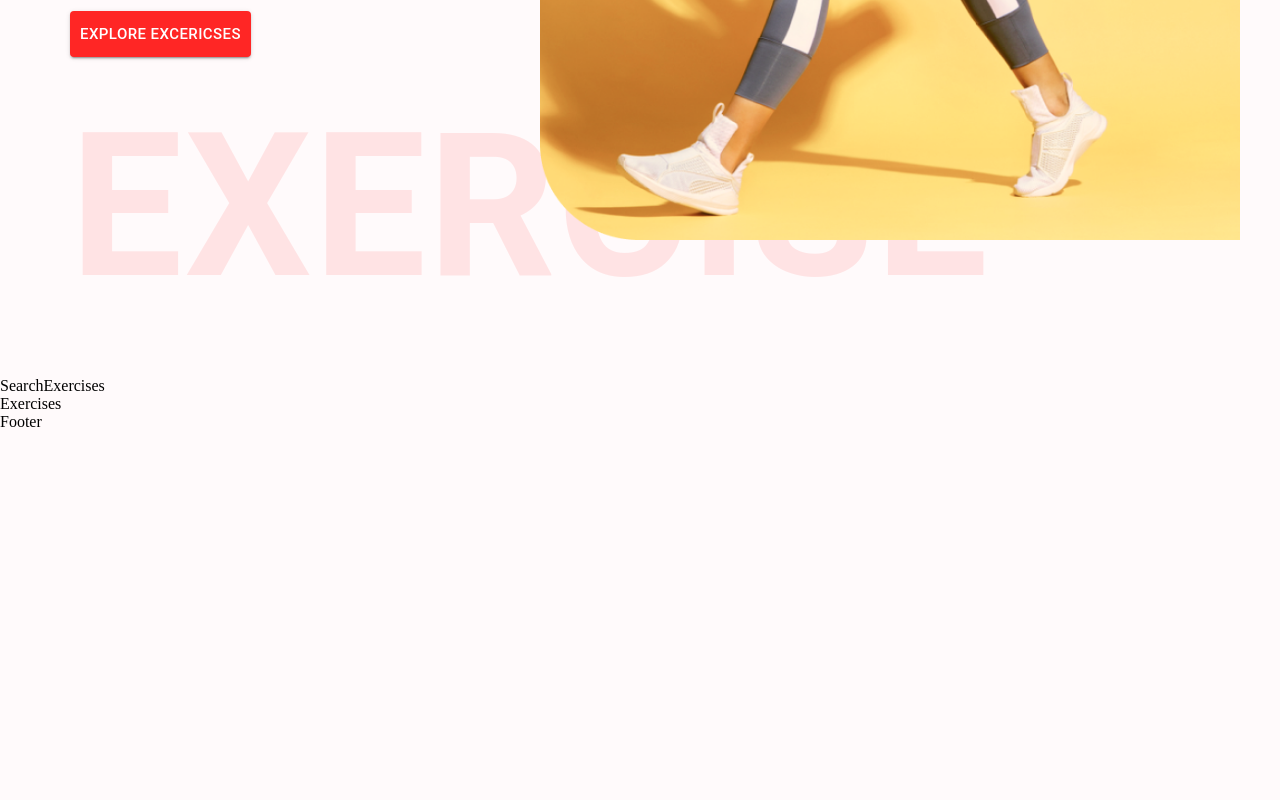
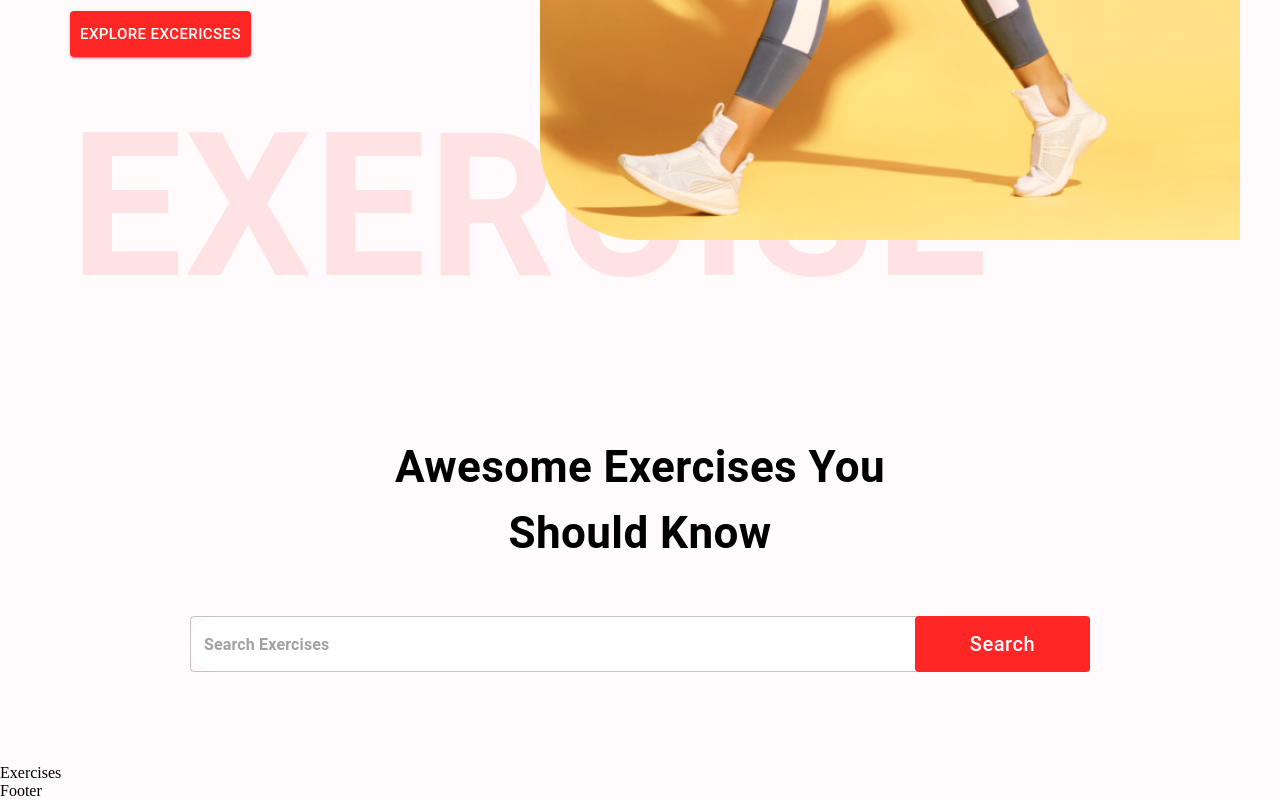
Before and after one commit to DimanthaWeerakoon/react-gym-app, a React (Create React App) app: page / in a window 1280 px wide. Shown: the part 626-1426 px from the top of the page. Before the commit the page ends 1057 px from the top, so only its background shows below. Built offline with nearby package versions, Linux system fonts and the light colour scheme.

Commit message:
Search bar displayed with search button

```diff
--- a/src/components/SearchExercises.jsx
+++ b/src/components/SearchExercises.jsx
@@ -1,7 +1,49 @@
-import React from "react";
+import React, { useState, useEffect } from "react";
+import { Box, Button, Stack, TextField, Typography } from "@mui/material";
 
 const SearchExercises = () => {
-  return <div>SearchExercises</div>;
+  return (
+    <Stack alignItems="center" mt="37px" justifyContent="center" p="20px">
+      <Typography
+        sx={{ fontSize: { lg: "44px", sm: "30px" } }}
+        fontWeight="700"
+        mb="50px"
+        textAlign="center"
+      >
+        Awesome Exercises You <br /> Should Know
+      </Typography>
+      <Box position="relative" mb="72px">
+        <TextField
+          sx={{
+            input: { fontWeight: "700", border: "none", borderRadius: "4px" },
+            width: { lg: "900px", xs: "350px" },
+            backgroundColor: "#FFFFFF",
+            borderRadius: "40px",
+          }}
+          height="76px"
+          value=""
+          onChange={(e) => {}}
+          placeholder="Search Exercises"
+          type="text"
+        />
+        <Button
+          className="search-btn"
+          sx={{
+            backgroundColor: "#FF2625",
+            color: "#FFFFFF",
+            textTransform: "none",
+            width: { lg: "175px", xs: "80px" },
+            fontSize: { lg: "20px", xs: "14px" },
+            height: "56px",
+            position: "absolute",
+            right: "0",
+          }}
+        >
+          Search
+        </Button>
+      </Box>
+    </Stack>
+  );
 };
 
 export default SearchExercises;
```
